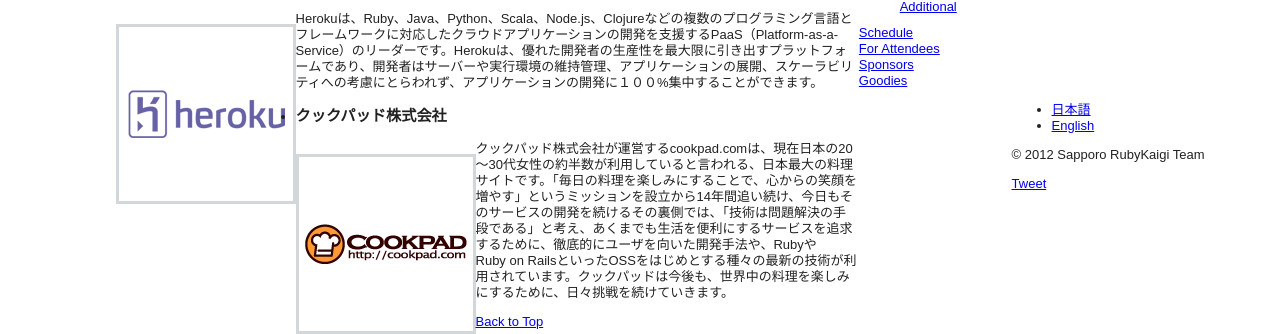
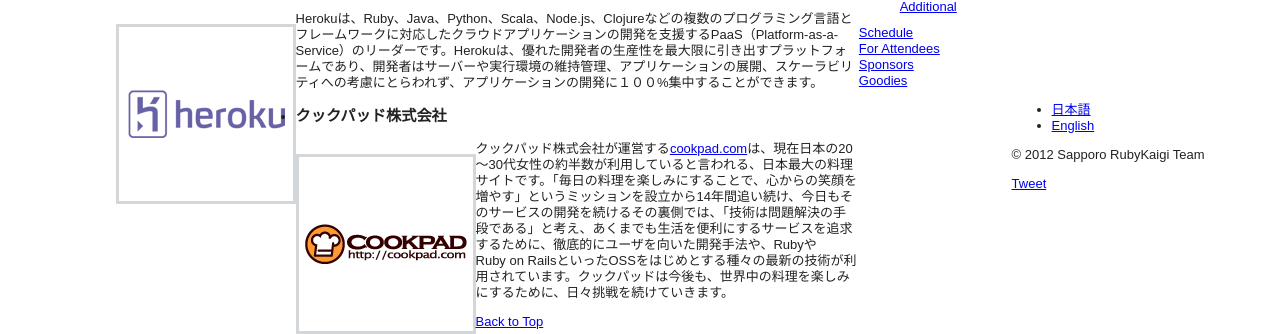
Before and after one commit to ruby-sapporo/sapporo.rubykaigi.org, a Jekyll site: the page built from 2012/ja/sponsors.html, in a window 1280 px wide. Shown: the part 299-633 px from the top of the page. Built offline with Jekyll 4.4.1, drawn with Linux system fonts in a browser that asks for light colours; nearby versions of some CDN libraries; Markdown is read by kramdown in place of the engine named in the settings; comment, search, counter and statistics services are not loaded; part of the change alters nothing that is shown.

```diff
--- a/2012/ja/sponsors.html
+++ b/2012/ja/sponsors.html
@@ -16,7 +16,7 @@ localmenu: <li><a href="#ruby">Ruby</a></li><li><a href="#platinum">Platinum</a>
       <li>
         <h3>クックパッド株式会社</h3>
         <p class="logo"><a href="http://info.cookpad.com/" target="_blank"><img src="/2012/images/sponsorsRuby02.png"></a></p>
-        <p>クックパッド株式会社が運営するcookpad.comは、現在日本の20～30代女性の約半数が利用していると言われる、日本最大の料理サイトです。「毎日の料理を楽しみにすることで、心からの笑顔を増やす」というミッションを設立から14年間追い続け、今日もそのサービスの開発を続けるその裏側では、「技術は問題解決の手段である」と考え、あくまでも生活を便利にするサービスを追求するために、徹底的にユーザを向いた開発手法や、RubyやRuby on RailsといったOSSをはじめとする種々の最新の技術が利用されています。クックパッドは今後も、世界中の料理を楽しみにするために、日々挑戦を続けていきます。</p>
+        <p>クックパッド株式会社が運営する<a href="http://cookpad.com/" target="_blank">cookpad.com</a>は、現在日本の20～30代女性の約半数が利用していると言われる、日本最大の料理サイトです。「毎日の料理を楽しみにすることで、心からの笑顔を増やす」というミッションを設立から14年間追い続け、今日もそのサービスの開発を続けるその裏側では、「技術は問題解決の手段である」と考え、あくまでも生活を便利にするサービスを追求するために、徹底的にユーザを向いた開発手法や、RubyやRuby on RailsといったOSSをはじめとする種々の最新の技術が利用されています。クックパッドは今後も、世界中の料理を楽しみにするために、日々挑戦を続けていきます。</p>
       </li>
     </ul>
     <p class="backToTop"><a href="#">Back to Top</a></p>
```
